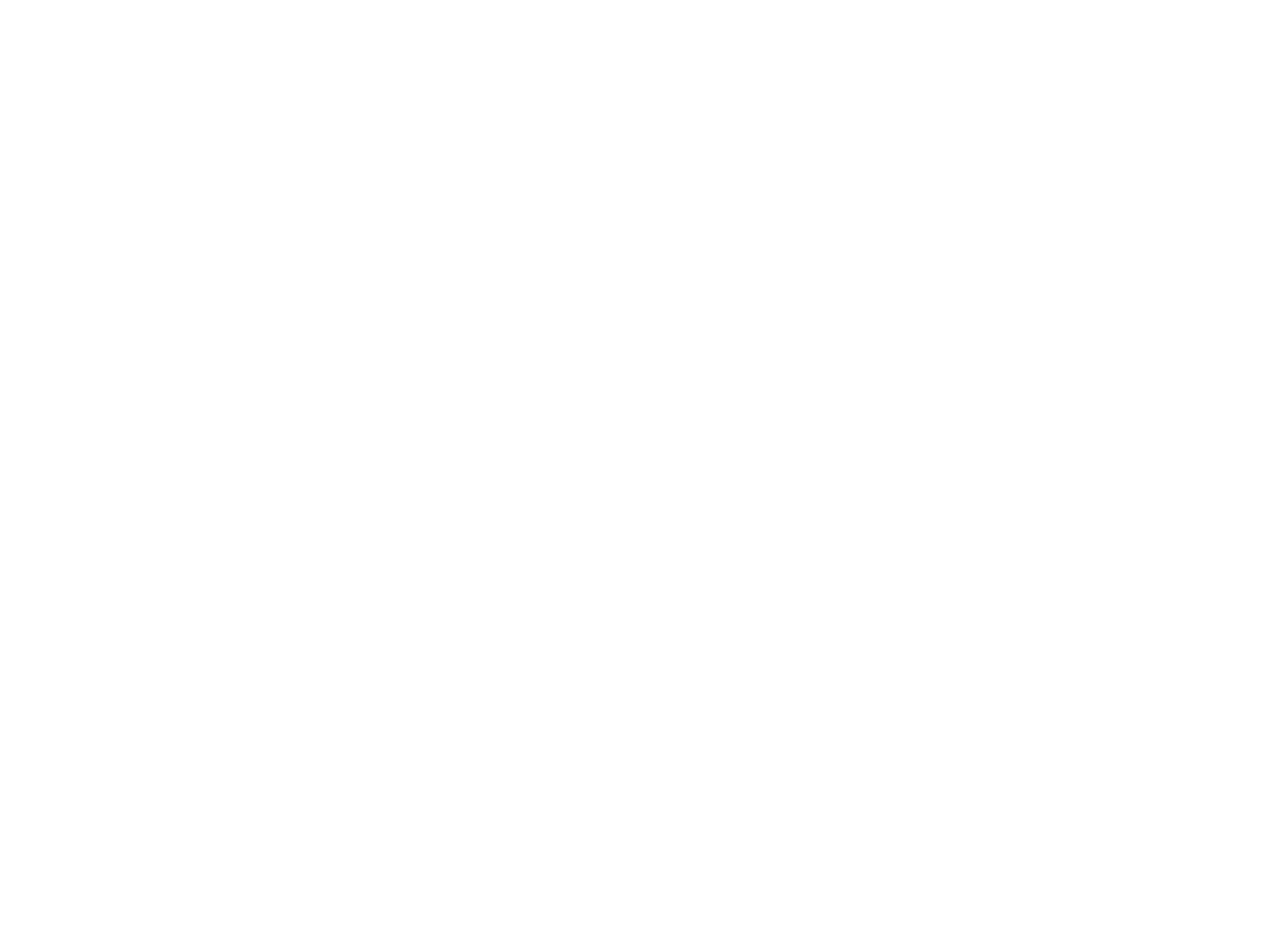
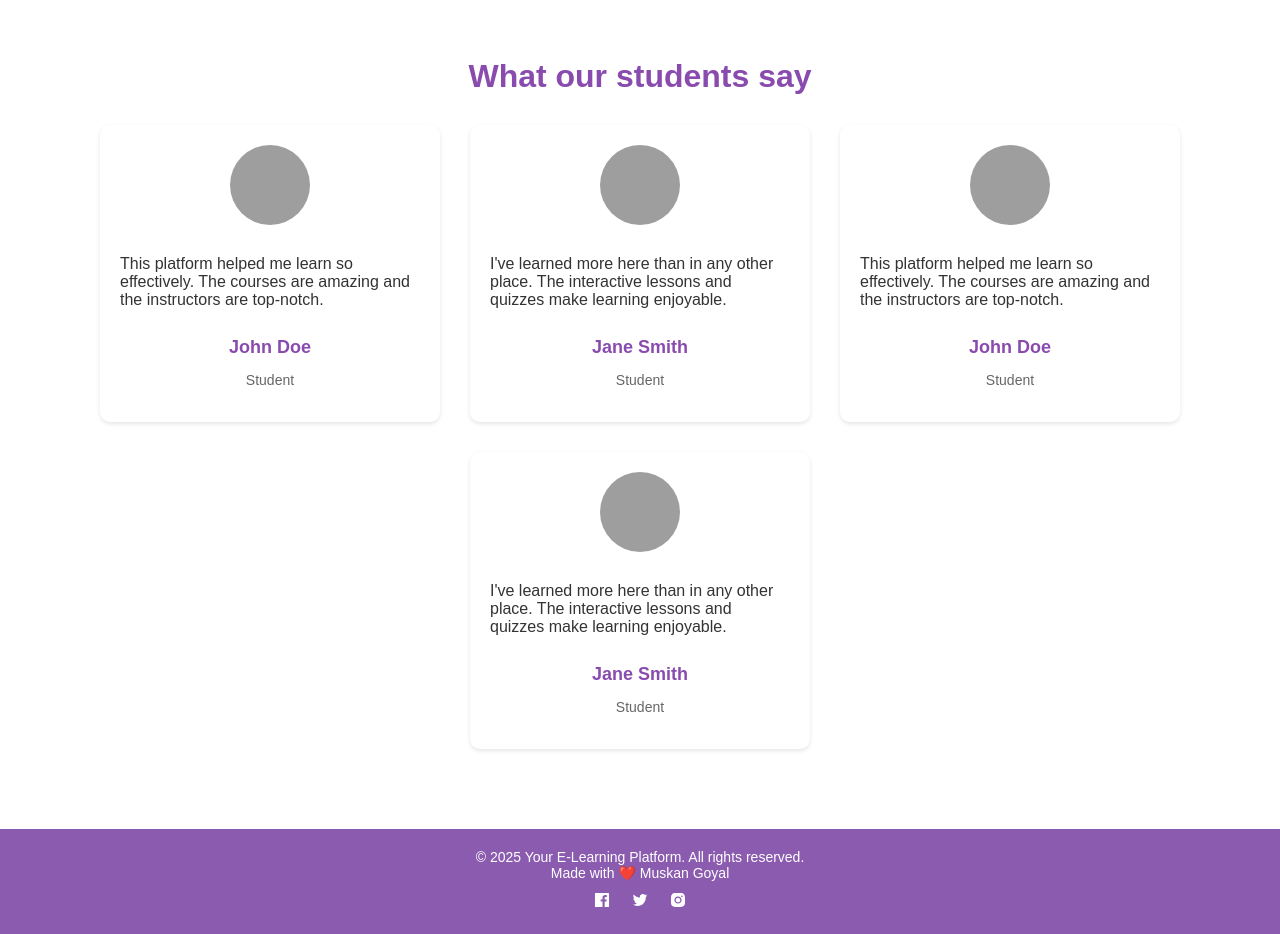
Before and after one commit to goyalmuskan2212/E-Learning, a React (Vite) app in the folder frontend/: page / in a window 1280 px wide. Shown: the part 520-1454 px from the top of the page. Before the commit the page ends 800 px from the top, so only its background shows below. Built offline with nearby package versions, Linux system fonts and the light colour scheme; grey boxes are pictures that could not be loaded.

Commit message:
frontend part ongoing

```diff
--- a/frontend/src/App.jsx
+++ b/frontend/src/App.jsx
@@ -6,6 +6,9 @@
 import Login from './pages/auth/Login';
 import Register from './pages/auth/Register';
 import Verify from './pages/auth/Verify';
+import Footer from './components/footer/Footer';
+import About from './pages/about/About';
+import Account from './pages/account/Account';
 
 const App = () => {
   return <>
@@ -13,10 +16,13 @@
   <Header/>
   <Routes>
     <Route path="/" element={<Home/>} />
+    <Route path="/about" element={<About/>} />
+    <Route path="/account" element={<Account/>} />
     <Route path="/login" element={<Login/>} />
     <Route path="/register" element={<Register/>} />
     <Route path="/verify" element={<Verify/>} />
   </Routes>
+  <Footer />
   </BrowserRouter>
   </>
 }
--- /dev/null
+++ b/frontend/src/components/footer/Footer.jsx
@@ -0,0 +1,29 @@
+import React from 'react';
+import "./footer.css";
+import { AiOutlineTwitter, AiFillFacebook, AiFillInstagram } from "react-icons/ai";
+
+
+const Footer = () => {
+  return (
+    <footer>
+        <div className="footer-content">
+            <p>
+                &copy; 2025 Your E-Learning Platform. All rights reserved. <br /> Made with ❤️ <a href="https://github.com/goyalmuskan2212">Muskan Goyal</a>
+            </p>
+            <div className="social-links">
+                <a href="">
+                    <AiFillFacebook />
+                </a>
+                <a href="">
+                    <AiOutlineTwitter />
+                </a>
+                <a href="">
+                    <AiFillInstagram />
+                </a>
+            </div>
+        </div>
+    </footer>
+  )
+}
+
+export default Footer
--- /dev/null
+++ b/frontend/src/components/footer/footer.css
@@ -0,0 +1,38 @@
+footer {
+    background-color: #8a5baf;
+    color: white;
+    padding: 20px 0;
+    text-align: center;
+    bottom: 0;
+
+    .footer-content{
+        max-width: 1200px;
+        margin: 0 auto;
+
+        p{
+            margin: 0;
+            font-size: 14px;
+        }
+
+        a {
+            text-decoration: none;
+            color: inherit;
+        }
+
+        .social-links{
+            margin-top: 10px;
+
+            a{
+                color: white;
+                font-size: 18px;
+                margin: 0 10px;
+                text-decoration: none;
+                transition: color .3s ease;
+
+                &:hover {
+                    color: #f5f5f5;
+                }
+            }
+        }
+    }
+}
--- a/frontend/src/components/testimonials/Testimonials.jsx
+++ b/frontend/src/components/testimonials/Testimonials.jsx
@@ -1,4 +1,5 @@
-import React from 'react'
+import React from 'react';
+import "./testimonials.css";
 
 const Testimonials = () => {
     const testimonialsData = [
--- a/frontend/src/components/testimonials/testimonials.css
+++ b/frontend/src/components/testimonials/testimonials.css
@@ -0,0 +1,66 @@
+.testimonials {
+    padding: 80px 0;
+    text-align: center;
+
+    h2 {
+        font-size: 32px;
+        color: #8a4baf;
+        margin-bottom: 30px;
+    }
+
+    .testimonials-cards{
+        display: flex;
+        flex-wrap: wrap;
+        justify-content: center;
+        gap: 30px;
+
+        .testimonial-cards {
+            background-color: white;
+            box-shadow: 0px 2px 4px rgba(0, 0, 0, 0.1);
+            padding: 20px;
+            border-radius: 10px;
+            width: 300px;
+            text-align: left;
+            display: flex;
+            flex-direction: column;
+            align-items: center;
+
+            @media (max-width: 768px) {
+                width: 80%;
+                text-align: center;
+            }
+
+            .student-image {
+                img {
+                    width: 80px;
+                    height: 80px;
+                    border-radius: 50%;
+                    object-fit: cover;
+                    margin-bottom: 10px;
+                }
+            }
+
+            .message {
+                font-size: 16px;
+                color: #333;
+                margin-bottom: 10px;
+            }
+
+            .info {
+                text-align: center;
+            }
+
+            .name {
+                font-size: 18px;
+                font-weight: bold;
+                color: #8a4baf;
+                margin-bottom: 5px;
+            }
+
+            .position{
+                font-size: 14px;
+                color: #666;
+            }
+        }
+    }
+}
--- /dev/null
+++ b/frontend/src/pages/about/About.jsx
@@ -0,0 +1,20 @@
+import React from 'react';
+import "./about.css";
+
+const About = () => {
+  return (
+    <div className="about">
+        <div className="about-content">
+            <h2>About Us</h2>
+            <p>
+                We are dedicated to providing high quality online courses to help
+                individuals learn and grow in their desired fields. Our experienced
+                instruction ensure that each course is tailored for effective laerning
+                and practical application.
+            </p>
+        </div>
+    </div>
+  )
+}
+
+export default About
--- /dev/null
+++ b/frontend/src/pages/about/about.css
@@ -0,0 +1,22 @@
+.about {
+    padding: 80px 0;
+    text-align: center;
+    min-height: 55vh;
+
+    .about-content {
+        max-width: 800px;
+        margin: 0 auto;
+
+        h2 {
+            font-size: 32px;
+            color: #8a4baf;
+            margin-bottom: 20px;
+        }
+
+        p{
+            font-size: 16px;
+            color: #333;
+            line-height: 1.6;
+        }
+    }
+}
--- /dev/null
+++ b/frontend/src/pages/account/Account.jsx
@@ -0,0 +1,27 @@
+import React from 'react';
+import "./account.css";
+import { MdDashboard } from "react-icons/md";
+
+
+const Account = () => {
+  return (
+    <div>
+        <div className="profile">
+            <h2>My Profile</h2>
+            <div className="profile-info">
+                <p>
+                    <strong>Name - Muskan Goyal</strong>
+                </p>
+
+                <p>
+                    <strong>Email - goyalmuskan210@gmail.com</strong>
+                </p>
+
+                <button className='common-btn'><MdDashboard/>Dashboard</button>
+            </div>
+        </div>
+    </div>
+  )
+}
+
+export default Account
--- /dev/null
+++ b/frontend/src/pages/account/account.css
@@ -0,0 +1,28 @@
+.profile {
+    background-color: white;
+    padding: 20px;
+    border-radius: 10px;
+    box-shadow: 0px 2px 4px rgba(0, 0, 0, 0.1);
+    width: 30%;
+    margin: 185px auto;
+
+    @media (max-width: 768px) {
+        padding: 10px;
+        width: 80%;
+        margin: 90px auto;
+    }
+
+    .profile-info{
+        text-align: left;
+        margin-top: 15px;
+
+        p{
+            margin-top: 10px;
+            color: #333;
+
+            strong {
+                color: #8a4baf;
+            }
+        }
+    }
+}
--- a/frontend/src/pages/home/Home.jsx
+++ b/frontend/src/pages/home/Home.jsx
@@ -1,6 +1,7 @@
 import React from 'react';
 import { useNavigate } from "react-router-dom";
 import "./home.css";
+import Testimonials from '../../components/testimonials/Testimonials';
 
 const Home = () => {
   const navigate = useNavigate()
@@ -14,6 +15,7 @@
           className="common-btn">Get Started</button>
         </div>
       </div>
+      <Testimonials/>
     </div>
   )
 }
```
